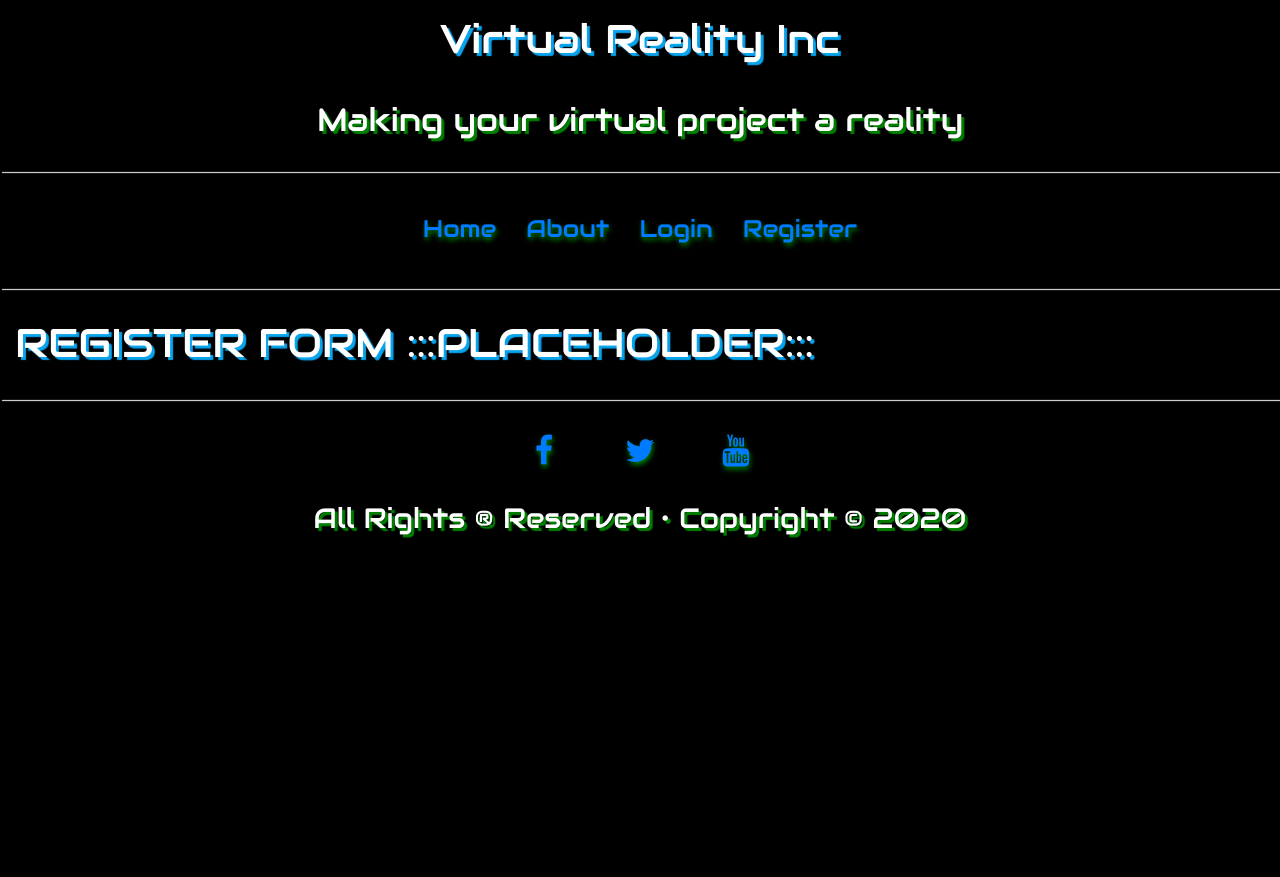
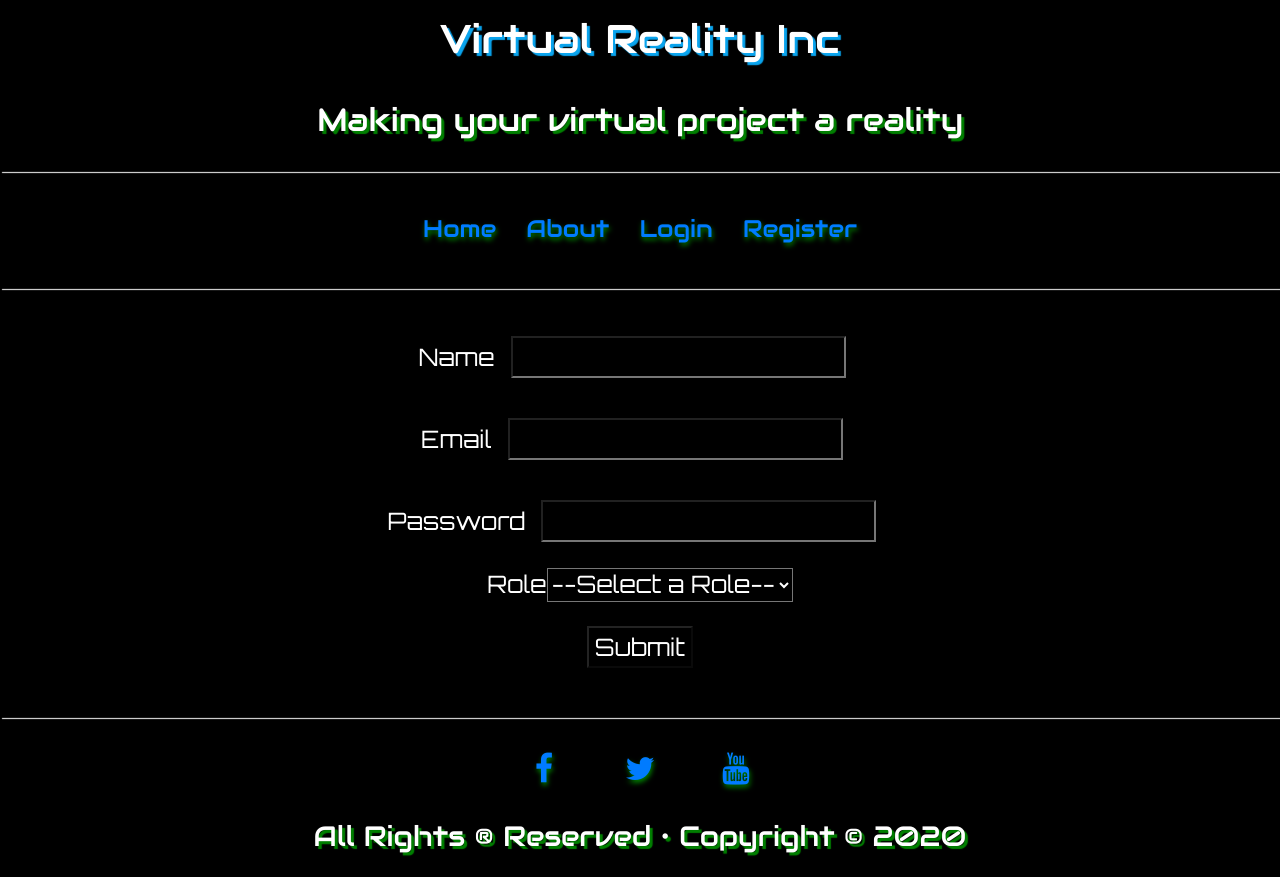
Before and after one commit to VirtualRealityInc/frontend, a React (Create React App) app: page /register in a window 1280 px wide. Before the commit the page ends 800 px from the top, so only its background shows below. Built offline with nearby package versions, Linux system fonts and the light colour scheme; a web font is replaced by a local one.

Commit message:
full functionality and basic styling added to register page

```diff
--- a/package.json
+++ b/package.json
@@ -18,7 +18,8 @@
     "redux": "^4.0.5",
     "redux-thunk": "^2.3.0",
     "styled-components": "^5.2.1",
-    "web-vitals": "^0.2.4"
+    "web-vitals": "^0.2.4",
+    "yup": "^0.29.3"
   },
   "scripts": {
     "start": "react-scripts start",
--- a/src/components/Register.js
+++ b/src/components/Register.js
@@ -1,13 +1,131 @@
 import React, { useState, useEffect } from 'react'
-import Axios from 'axios'
+import axios from 'axios'
 import styled from 'styled-components'
+import * as yup from 'yup';
+
+const initialFormData = {
+    name: '',
+    email: '',
+    password: '',
+    role: '',
+}
+
+const schema = yup.object().shape({
+    name: yup.string().required('Name is required'),
+    email: yup.string().required('Email is required'),
+    password: yup.string().required('Password is required').min(6, 'password must be at least 6 characters'),
+    role: yup.string().required('Role is required')
+})
 
 function Register() {
+    const [formData, setFormData] = useState(initialFormData);
+    const [errors, setErrors] = useState(initialFormData);
+    const [disabled, setDisabled] = useState(true);
+
+
+
+
+    const setFormErrors = (name, value) => {
+        yup.reach(schema, name).validate(value)
+            .then(() => setErrors({
+                ...errors,
+                [name]:''
+            }))
+            .catch((err) => setErrors({
+                ...errors,
+                [name]: err.errors[0]
+            }))
+    }
+
+    const change = (evt) => {
+        const {value, name} = evt.target
+        setFormErrors(name, value)
+        setFormData({
+            ...formData,
+            [name]: value
+        })
+    }
+
+    const submit = (evt) => {
+        evt.preventDefault();
+        setFormData(initialFormData);
+
+    }
+
+    useEffect(() => {
+        schema.isValid(formData).then(valid => setDisabled(!valid))
+    }, [formData])
+
+
     return (
+        <StyledRegister>
         <>
-            <h1>REGISTER FORM :::PLACEHOLDER:::</h1>
+            <form onSubmit={submit}>
+
+                <div className='inputs'>
+                    <div className='validation'>{errors.name}</div>
+                    <label>Name
+                        <input type='name' name='name' value={formData.name} onChange={change}/>
+                    </label>
+
+                    <div className='validation'>{errors.email}</div>
+                    <label>Email
+                        <input type='email' name='email' value={formData.email} onChange={change}/>
+                    </label>
+
+                    <div className='validation'>{errors.password}</div>
+                    <label>Password
+                        <input type='password' name='password' value={formData.password} onChange={change}/>
+                    </label>
+
+                    <div className='validation'>{errors.role}</div>
+                    <label>Role
+                        <select name='role' value={formData.role} onChange={change}>
+                            <option value=''>--Select a Role--</option>
+                            <option value='funder'>Funder</option>
+                            <option value='fundrasier'>Fund-Raiser</option>
+                        </select>
+                    </label>
+                    <button disabled={disabled}>Submit</button>
+                </div>
+
+
+            </form>
         </>
+        </StyledRegister>
     )
 }
 
+const StyledRegister = styled.div`
+
+    .inputs {
+        font-size:1.5rem;
+        color:white;
+        display:flex;
+        flex-direction:column;
+        align-items:center;
+        margin:2rem;
+    }
+    input {
+        color:white;
+        margin:1rem;
+    }
+
+    select {
+        color:white;
+    }
+
+    button {
+        color:white;
+        margin:1rem;
+    }
+
+    .validation{
+        color:crimson;
+    }
+
+
+
+`
+
 export default Register;
```
Also changed, not shown: 1 other file (tests, documents, lock files or other folders).
